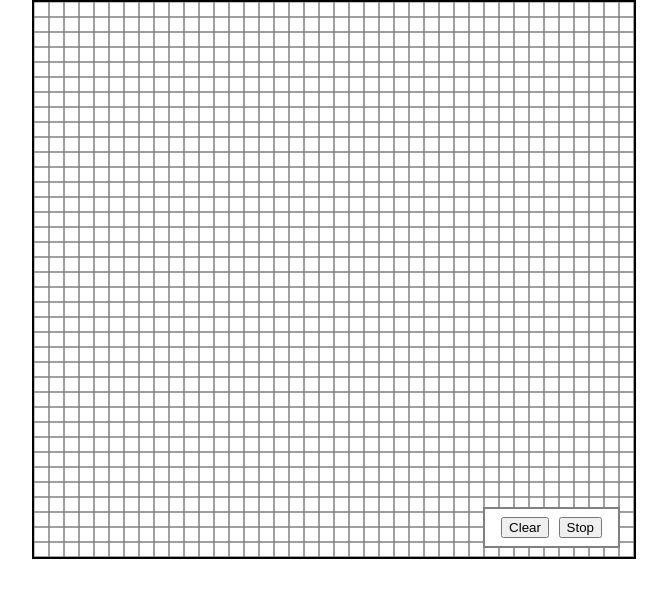
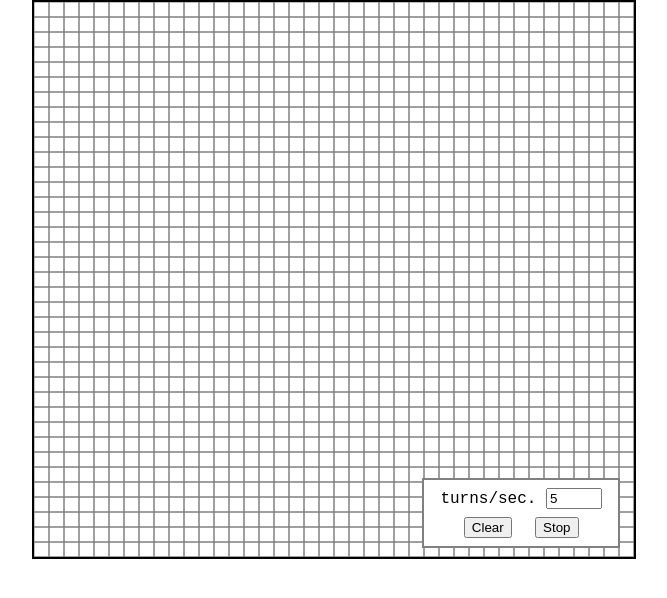
Before and after one commit to 99xtal/blog, a plain HTML site: page conway/index.html in a window 1280 px wide. Both pictures are taken after a click on the button "Start". Shown: the part 80-678 px from the top of the page, without its empty margins (306-973 px from the left). Drawn offline with Linux system fonts and the light colour scheme.

Commit message:
feat: add turns per second input

```diff
--- a/conway/index.html
+++ b/conway/index.html
@@ -14,8 +14,14 @@
         <div class="game-container">
             <canvas id="game" width="600" height="555"></canvas>
             <div class="actions-container">
-                <button onclick="resetGameState()" id="clear">Clear</button>
-                <button onclick="toggleStartStop()" id="startstop">Start</button>
+                <div>
+                    <label for="tps-input">turns/sec.</label>
+                    <input type="number" id="tps-input" min="1" max="30" value="5"/>
+                </div>
+                <div class="buttons-container">
+                    <button onclick="resetGameState()" id="clear">Clear</button>
+                    <button onclick="toggleStartStop()" id="startstop">Start</button>
+                </div>
             </div>
         </div>
     </main>
--- a/conway/index.js
+++ b/conway/index.js
@@ -5,6 +5,7 @@ const CELL_COLOR = 'black';
 const CELL_SIZE = 15;
 const LINE_COLOR = 'gray';
 
+let turnsPerSecond = 5;
 let cellMap = {};
 let timerId = null;
 let running = false;
@@ -24,7 +25,7 @@ function toggleStartStop() {
     if (running) {
         timerId = setInterval(() => {
             cellMap = createNextFrame(cellMap);
-        }, 60);
+        }, 1000 / turnsPerSecond);
         btn.innerHTML = "Stop"
     } else if (timerId) {
         clearInterval(timerId);
@@ -171,6 +172,7 @@ function draw() {
 
 function init() {
     const canvas = document.getElementById('game');
+    const tpsInput = document.getElementById('tps-input');
 
     window.addEventListener('resize', onResize);
     onResize();
@@ -190,6 +192,19 @@ function init() {
         }
     });
 
+    tpsInput.addEventListener('change', (e) => {
+        turnsPerSecond = e.target.value;
+    })
+
+    tpsInput.addEventListener('blur', () => {
+        if (timerId) {
+            clearInterval(timerId);
+            timerId = setInterval(() => {
+                cellMap = createNextFrame(cellMap);
+            }, 1000 / turnsPerSecond);
+        }
+    })
+
     window.requestAnimationFrame(draw);
 }
 
--- a/conway/styles.css
+++ b/conway/styles.css
@@ -30,4 +30,13 @@ canvas {
     right: 0;
     padding: 0.5rem 1rem;
     margin: 1rem 1rem;
+
+    display: flex;
+    flex-direction: column;
+    gap: 0.5rem;
 }
+
+.buttons-container {
+    display: flex;
+    justify-content: space-evenly;
+}
```
